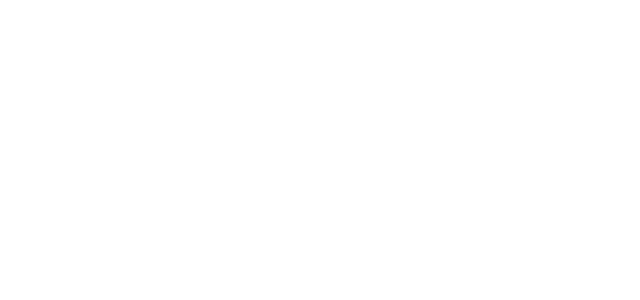
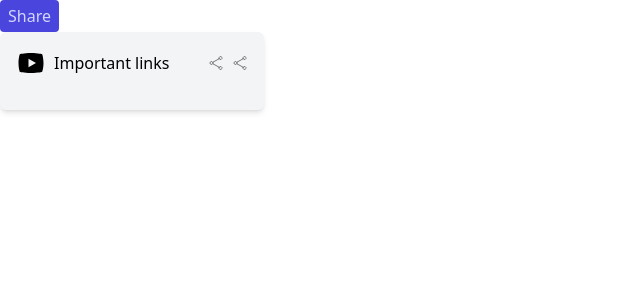
Before and after one commit to binay-das/Brainly-Second-brain-application, a React (Vite) app in the folder Frontend/: page / in a window 1280 px wide. Shown: the top 300 px of the page, without its empty margins (0-640 px from the left). Built offline with nearby package versions, Linux system fonts and the light colour scheme.

Commit message:
SidebarItem component

```diff
--- a/Frontend/src/App.tsx
+++ b/Frontend/src/App.tsx
@@ -1,9 +1,12 @@
 import './App.css'
+import { Button } from './components/ui/Button'
+import { Card } from './components/ui/Card'
 
 function App() {
   return (
     <>
-
+      <Button variant='primary' size='sm' text='Share' />
+      <Card title='Important links' type='youtube' link='https://youtube.com'  />
     </>
   )
 }
--- /dev/null
+++ b/Frontend/src/SidebarItem.tsx
@@ -0,0 +1,10 @@
+import { ReactElement } from "react";
+
+export const SidebarItem = (props: { icon: ReactElement; title: string }) => {
+  return (
+    <div className="flex justify-start items-center gap-4 p-4 my-2 cursor-pointer hover:bg-gray-100 w-full">
+      {props.icon}
+      {props.title}
+    </div>
+  );
+};
```
